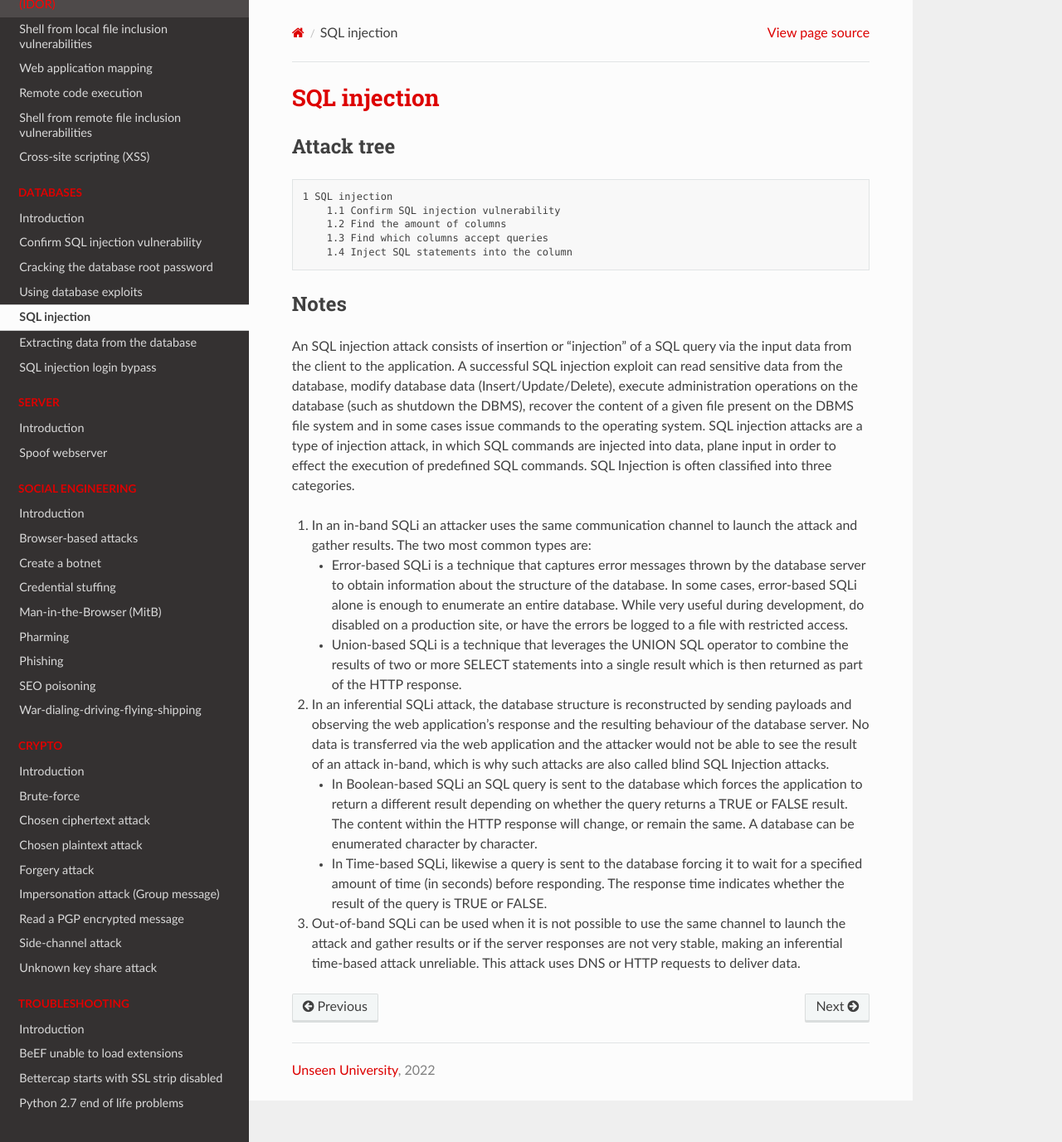
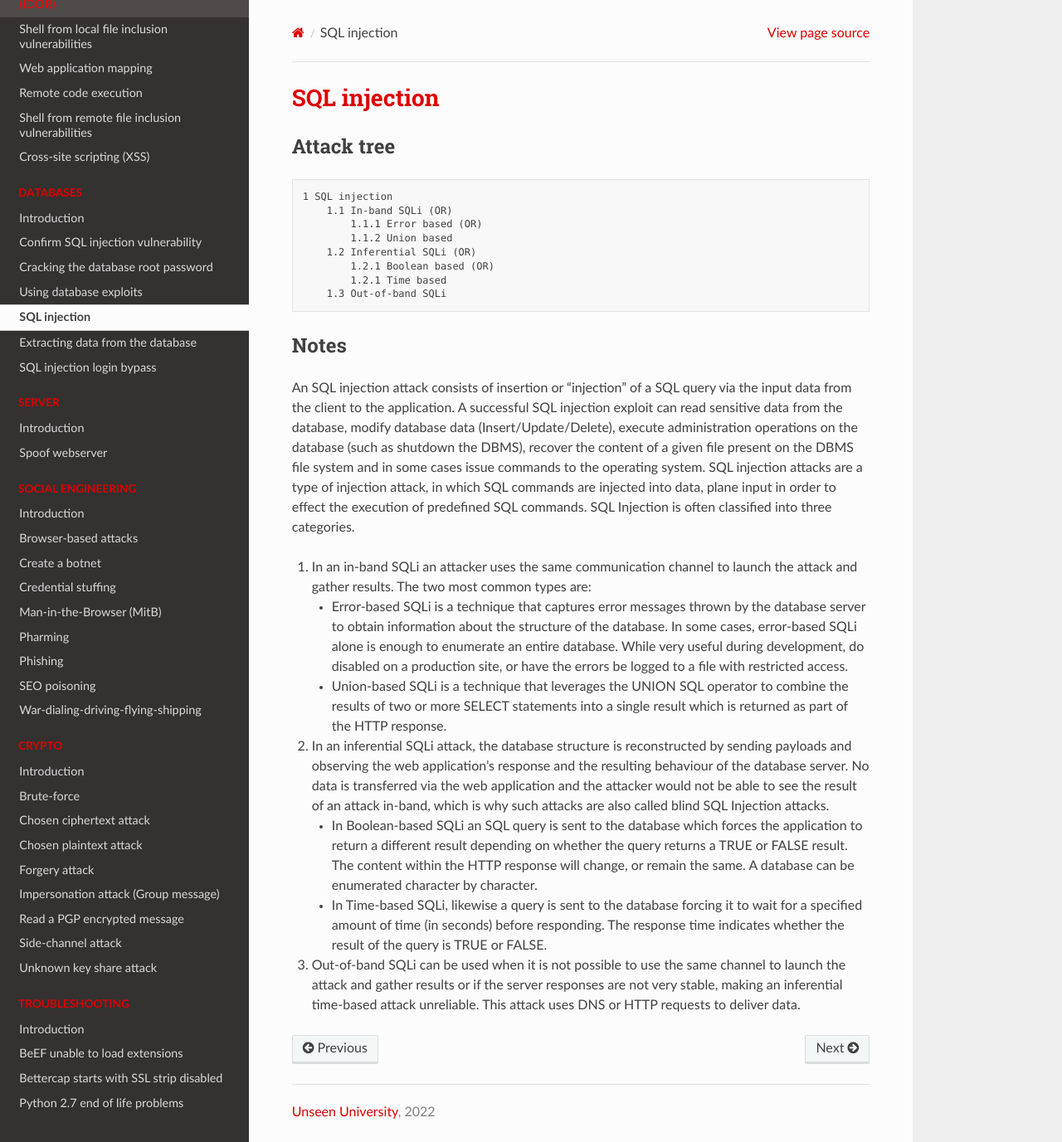
Before and after one commit to tymyrddin/red-basic, a Sphinx documentation site: the page built from source/docs/databases/SQL-injection.md, in a window 1280 px wide and 1377 px high. Shown: the whole window at 83% size. Built offline with Sphinx 7.4.7 and the Read the Docs theme 2.0.0, drawn with Linux system fonts in a browser that asks for light colours.

Commit message:
Databases

````diff
--- a/source/docs/databases/SQL-injection.md
+++ b/source/docs/databases/SQL-injection.md
@@ -4,10 +4,13 @@
 
 ```text
 1 SQL injection
-    1.1 Confirm SQL injection vulnerability
-    1.2 Find the amount of columns
-    1.3 Find which columns accept queries
-    1.4 Inject SQL statements into the column
+    1.1 In-band SQLi (OR)
+        1.1.1 Error based (OR)
+        1.1.2 Union based
+    1.2 Inferential SQLi (OR)
+        1.2.1 Boolean based (OR)
+        1.2.1 Time based
+    1.3 Out-of-band SQLi
 ```
 
 ## Notes
@@ -16,7 +19,7 @@ An SQL injection attack consists of insertion or “injection” of a SQL query
 
 1. In an in-band SQLi an attacker uses the same communication channel to launch the attack and gather results. The two most common types are:
    * Error-based SQLi is a technique that captures error messages thrown by the database server to obtain information about the structure of the database. In some cases, error-based SQLi alone is enough to enumerate an entire database. While very useful during development, do disabled on a production site, or have the errors be logged to a file with restricted access.
-   * Union-based SQLi is a technique that leverages the UNION SQL operator to combine the results of two or more SELECT statements into a single result which is then returned as part of the HTTP response.
+   * Union-based SQLi is a technique that leverages the UNION SQL operator to combine the results of two or more SELECT statements into a single result which is returned as part of the HTTP response.
 1. In an inferential SQLi attack, the database structure is reconstructed by sending payloads and observing the web application’s response and the resulting behaviour of the database server. No data is transferred via the web application and the attacker would not be able to see the result of an attack in-band, which is why such attacks are also called blind SQL Injection attacks.
    * In Boolean-based SQLi an SQL query is sent to the database which forces the application to return a different result depending on whether the query returns a TRUE or FALSE result. The content within the HTTP response will change, or remain the same. A database can be enumerated character by character.
    * In Time-based SQLi, likewise a query is sent to the database forcing it to wait for a specified amount of time (in seconds) before responding. The response time indicates whether the result of the query is TRUE or FALSE.
````
